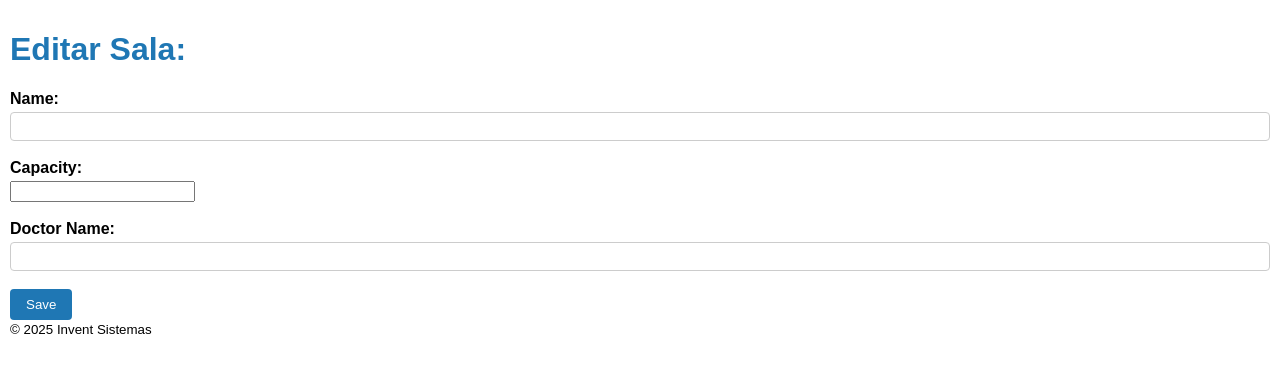
After one commit to engrogerio/daxb, a FastAPI app: template api/templates/room_update.html in a window 1280 px wide. The commit adds this page. Shown: the top 373 px of the page. Run offline with FastAPI, Linux system fonts and the light colour scheme; the template is opened without the code that fills it, so the values that code supplies are empty; parts of the project's set-up code (start-up, migrations or seed data) failed here and were passed over.

Commit message:
v0.1.1- update room form

```diff
--- a/api/routers/room.py
+++ b/api/routers/room.py
@@ -11,7 +11,7 @@ from api.database.schemas import RoomResponseModel, RoomCreateModel, RoomUpdateM
 from api.database.models import Customer, Room, Pacient
 from api.dependencies import customer
 from api.database.database import get_db
-from fastapi.responses import HTMLResponse
+from fastapi.responses import HTMLResponse, RedirectResponse
 from fastapi.responses import StreamingResponse
 from fastapi.staticfiles import StaticFiles
 from fastapi.templating import Jinja2Templates
@@ -19,15 +19,24 @@ import json
 from pydantic import BaseModel
 from typing import Dict, Any
 import asyncio
+from api.routers.stream import notify_clients
 
 
 router = APIRouter(prefix="/room")
 
 BASE_DIR = os.path.dirname(os.path.abspath(__file__))
 templates = Jinja2Templates(directory=os.path.join(BASE_DIR, "../templates"))
+"""
+prefix = "/room"
+get /panel
+get /
+get /{id}
+post /create/
+post /{room_id}/update/
+delete /{room_id}/delete/
 
-# global map: customer_id -> list of queues
-sse_listeners: Dict[str, list[asyncio.Queue]] = {}
+get /{room_id}/updateform
+"""
 
 @router.get("/panel", response_class=HTMLResponse)
 async def get_room_frontend(
@@ -40,66 +49,6 @@ async def get_room_frontend(
     rooms = result.scalars().all()
 
     return templates.TemplateResponse("rooms.html", {"request": request, "rooms": rooms})
-
-@router.get("/stream")
-async def stream_updates(
-    session: AsyncSession = Depends(get_db),
-    customer_id: str = Depends(customer.get_customer_id),
-):
-
-    # 1) Validate customer exists, else 404
-    stmt = select(Customer).where(Customer.id == customer_id)
-    if not (await session.execute(stmt)).scalar_one_or_none():
-        raise HTTPException(status_code=404, detail="Customer not found")
-
-    # 2) Create this client’s queue and register it
-    queue: asyncio.Queue[str] = asyncio.Queue()
-    sse_listeners.setdefault(customer_id, []).append(queue)
-
-    async def event_generator():
-        try:
-            while True:
-                # block until a new message arrives
-                raw = await queue.get()
-                # SSE-delivery: "data: <payload>\n\n"
-                yield f"data: {raw}\n\n"
-        finally:
-            # cleanup on disconnect
-            sse_listeners[customer_id].remove(queue)
-            if not sse_listeners[customer_id]:
-                del sse_listeners[customer_id]
-
-    return StreamingResponse(event_generator(),
-                             media_type="text/event-stream")
-
-class SSEMessage(BaseModel):
-    type: str  # "room_update", "patient_update", etc.
-    data: Dict[str, Any]
-    timestamp: str
-
-# Notify clients (call this from your DB update logic)
-async def notify_clients(
-    message_type: str,
-    customer_id: str,
-):
-    """
-    Call this from your business logic whenever you want to push an update.
-    If customer_id is given, only that customer's streams will get it;
-    otherwise everyone gets it.
-    """
-   # just signal the client to refresh
-    msg = json.dumps({"type": message_type, "action": "refresh"})
-
-    targets = (
-        [customer_id] if customer_id else list(sse_listeners.keys())
-    )
-    for cid in targets:
-        queues = sse_listeners.get(cid, [])
-        for q in queues:
-            # schedule putting into the queue without blocking
-            asyncio.create_task(q.put(msg))
-
-    return {"dispatched_to": targets}
 
 @router.get("/", response_model=list[RoomResponseModel])
 async def get_rooms(
@@ -122,6 +71,72 @@ async def create_room(
     session: Annotated[AsyncSession, Depends(get_db)],
     customer_id: str = Depends(customer.get_customer_id),
     ) -> Room:
+    body = await request.body()
+    room = json.loads(body.decode('utf-8'))
+    room_obj = Room(
+        customer_id=customer_id,
+        name=room.get('name'),
+        capacity=int(room.get('capacity')),
+        doctor_name=room.get('doctor_name')
+    )
+    session.add(room_obj)
+    await session.commit()
+    await session.refresh(room_obj)
+    await notify_clients(
+        message_type="room_update",
+        customer_id=customer_id
+    )
+    return room_obj
+
+@router.get("/{room_id}/updateform", response_class=HTMLResponse)
+async def get_update_form(
+    room_id: str,
+    request: Request,
+    session: Annotated[AsyncSession, Depends(get_db)],
+    customer_id: str = Depends(customer.get_customer_id),
+):
+    stmt = select(Room).where(Room.customer_id == customer_id).where(Room.id == room_id)
+    result = await session.execute(stmt)
+    room = result.scalars().first()
+    return templates.TemplateResponse("room_update.html", {"request": request, "room": room})
+
+@router.post("/{room_id}/update-room/", response_model=RoomResponseModel)
+async def update_form(
+    request: Request,
+    session: Annotated[AsyncSession, Depends(get_db)],
+    id : str = Form(...),
+    name: str = Form(...),
+    capacity:int = Form(...),
+    doctor_name:str = Form(...),
+    customer_id: str = Depends(customer.get_customer_id)
+    ) -> Room:
+    """
+    """
+    room_obj = await session.get(Room, id)
+    room_obj.customer_id=customer_id
+    room_obj.name=name
+    room_obj.capacity=int(capacity)
+    room_obj.doctor_name=doctor_name
+
+    print('********', room_obj)
+    await session.commit()
+    await session.refresh(room_obj)
+    await notify_clients(
+        message_type="room_update",
+        customer_id=customer_id
+    )
+    return RedirectResponse(url="/room/panel", status_code=302)
+
+
+@router.put("/{room_id}/update/", response_model=RoomResponseModel)
+async def update_room(
+    room_id: str,
+    request: Request,
+    session: Annotated[AsyncSession, Depends(get_db)],
+    customer_id: str = Depends(customer.get_customer_id),
+    ) -> Room:
+    """
+    """
     body = await request.body()
     room = json.loads(body.decode('utf-8'))
     room_obj = Room(
@@ -169,31 +184,3 @@ async def delete_room(
         customer_id=customer_id
     )
     return {"detail": "Room deleted successfully"}
-
-@router.put("/{id}", response_model=RoomResponseModel)
-async def update_room(
-    id: str,
-    update_data: RoomUpdateModel,
-    customer_id: str = Depends(customer.get_customer_id),
-    session: AsyncSession = Depends(get_db)
-    ):
-    stmt = select(Room).where(
-        Room.id == id,
-        Room.customer_id == customer_id
-    )
-    result = await session.execute(stmt)
-    room = result.scalar_one_or_none()
-
-    if not room:
-        raise HTTPException(status_code=404, detail="Room not found")
-    update_fields = update_data.model_dump(exclude_unset=True)
-    for key, value in update_fields.items():
-        setattr(room, key, value)
-    await session.commit()
-    await session.refresh(room)
-     # Notify WebSocket clients about the update
-    await notify_clients(
-        message_type="room_update",
-        customer_id=customer_id
-    )
-    return room
--- /dev/null
+++ b/api/templates/base.html
@@ -0,0 +1,87 @@
+<!DOCTYPE html>
+<html lang="pt-BR">
+<head>
+  <meta charset="UTF-8" />
+  <title>{% block title %}{% endblock %} — Minha Aplicação</title>
+  <style>
+    body {
+      margin: 0;
+      font-family: Arial, sans-serif;
+      padding: 10px;
+      background: #ffffff;
+    }
+    .table-box {
+      border: 2px solid #1f77b4;
+      border-radius: 12px;
+      padding: 10px;
+    }
+    table {
+      width: 100%;
+      border-collapse: collapse;
+    }
+    th, td {
+      border: 1px solid #ccc;
+      padding: 6px 10px;
+      text-align: left;
+    }
+    th {
+      background-color: #e7f3ff;
+      color: #1f77b4;
+    }
+    h1, h3 {
+      color: #1f77b4;
+    }
+    form div {
+      margin-bottom: 12px;
+    }
+    label {
+      display: block;
+      margin-bottom: 4px;
+      font-weight: bold;
+    }
+    input[type="text"],
+    select {
+      width: 100%;
+      padding: 6px 8px;
+      border: 1px solid #ccc;
+      border-radius: 4px;
+      box-sizing: border-box;
+    }
+    button {
+      background-color: #1f77b4;
+      color: white;
+      border: none;
+      padding: 8px 16px;
+      border-radius: 4px;
+      cursor: pointer;
+    }
+    button:hover {
+      background-color: #155d8b;
+    }
+    .actions a {
+      color: #1f77b4;
+      text-decoration: none;
+      margin-left: 12px;
+    }
+    .actions a:hover {
+      text-decoration: underline;
+    }
+  </style>
+</head>
+<body>
+  <header>
+    <h1>{% block header %}Minha Aplicação{% endblock %}</h1>
+    <nav>
+      <!-- se tiver um menu, links, etc. -->
+    </nav>
+  </header>
+
+  <main>
+    {% block content %}{% endblock %}
+  </main>
+
+  <footer>
+    <small>&copy; 2025 Invent Sistemas</small>
+  </footer>
+</body>
+</html>
--- /dev/null
+++ b/api/templates/room_update.html
@@ -0,0 +1,29 @@
+{% extends "base.html" %}
+
+{% block title %}Editar Sala{% endblock %}
+
+{% block header %}
+  Editar Sala:
+{% endblock %}
+
+{% block content %}
+
+    <form action="/room/{{ room.id }}/update-room/" method="post">
+      <input type="hidden" name="id" value="{{ room.id }}" >
+      <label>Name:</label>
+        <input type="text" name="name" value="{{ room.name }}" required><br><br>
+
+      <label>Capacity:</label>
+        <input type="number" name="capacity" value="{{ room.capacity }}" required><br><br>
+
+      <label>Doctor Name:</label>
+        <input type="text" name="doctor_name" value="{{ room.doctor_name }}" required><br><br>
+
+      <button type="submit">Save</button>
+    </form>
+
+{% endblock %}
+
+
+</body>
+</html>
--- a/pyproject.toml
+++ b/pyproject.toml
@@ -1,16 +1,18 @@
 [project]
 name = "daxb"
-version = "0.1.0"
-description = "Add your description here"
+version = "0.1.1"
+description = "Painel de atendimento para Clinicas médicas"
 readme = "README.md"
 requires-python = ">=3.13"
 dependencies = [
     "aiosqlite>=0.21.0",
     "asyncpg>=0.30.0",
     "fastapi>=0.115.12",
+    "gunicorn>=23.0.0",
     "jinja2>=3.1.6",
     "murf>=1.2.2",
     "punq>=0.7.0",
+    "python-multipart>=0.0.20",
     "sqlalchemy>=2.0.41",
     "uvicorn>=0.34.2",
 ]
```
Also changed, not shown: api/routers/stream.py (added, +83 -0 lines), api/templates/rooms.html (+9 -42 lines), 2 other files.
